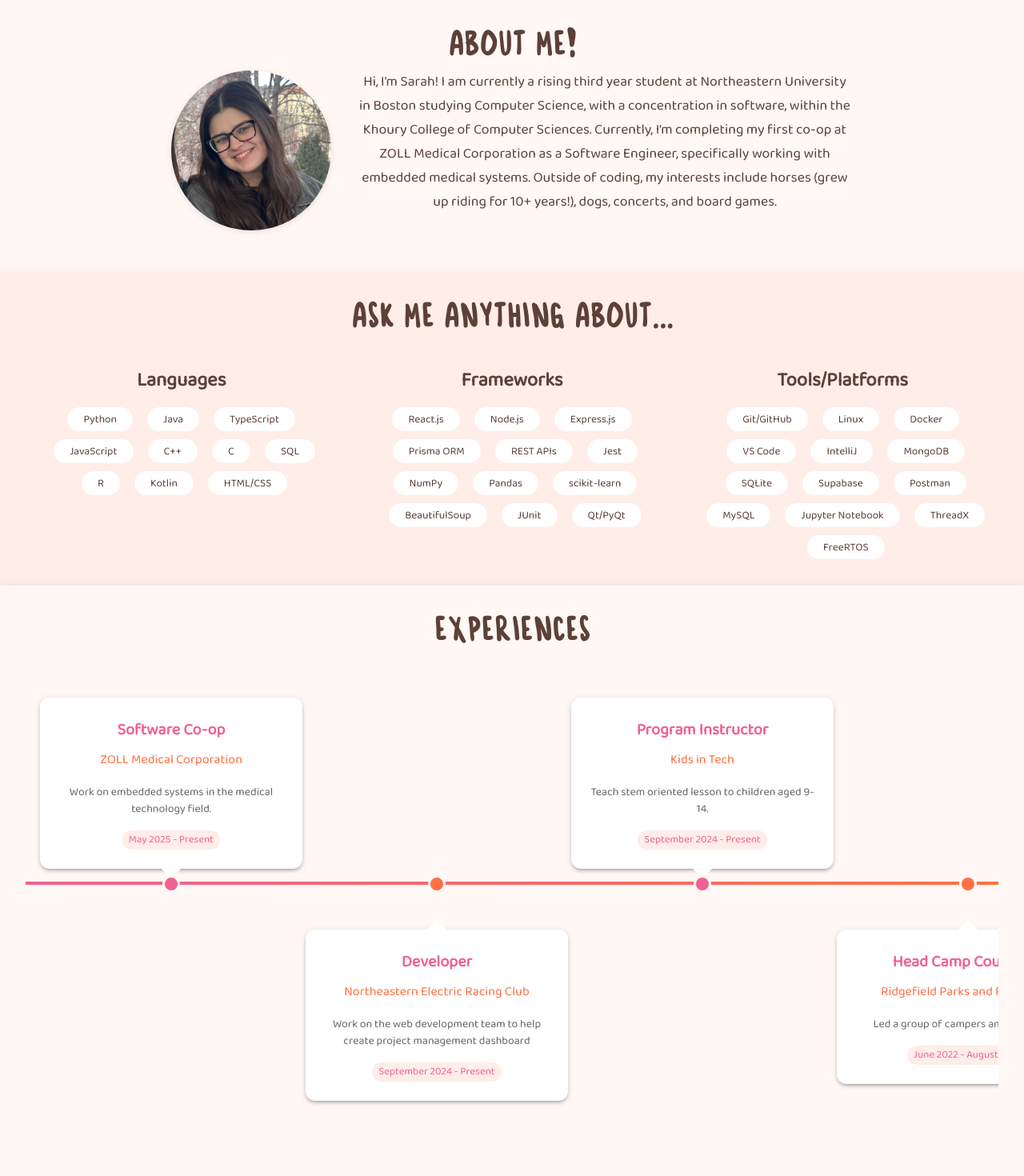
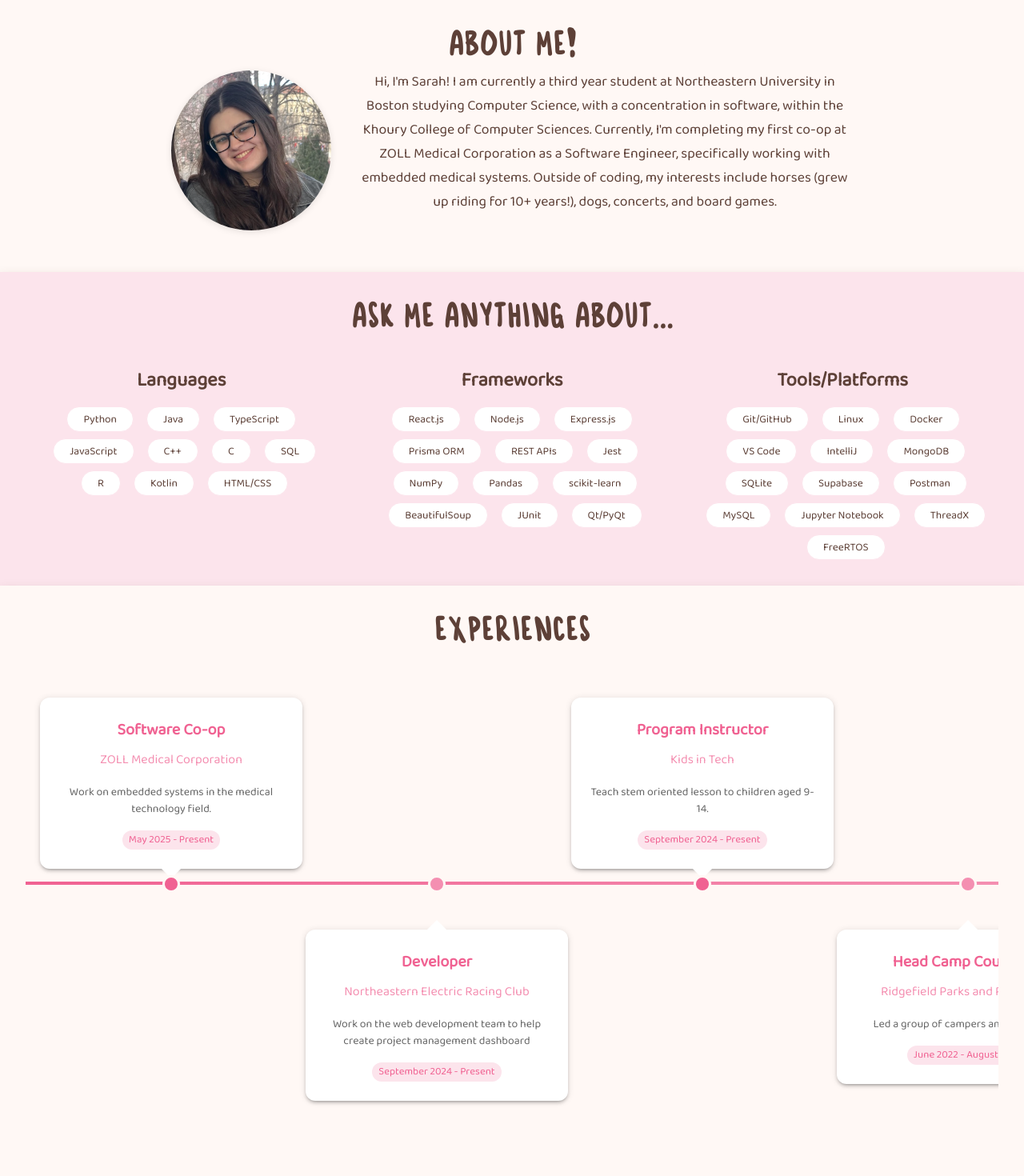
Before and after one commit to staysgt/staysgt.github.io, a React (Create React App) app: page / in a window 1280 px wide. Shown: the top 1470 px of the page at 80% size. Built offline with nearby package versions, Linux system fonts and the light colour scheme; some icons are missing.

Commit message:
color part 2

```diff
--- a/src/components/ExperienceCard.js
+++ b/src/components/ExperienceCard.js
@@ -40,7 +40,7 @@ import {
             variant="subtitle1"
             sx={{
               fontWeight: 500,
-              color: "#ff7043",
+              color: "#f48fb1",
               mb: 1
             }}
           >
@@ -66,7 +66,7 @@ import {
               label={experience.timeFrame}
               size="small"
               sx={{
-                backgroundColor: "#ffede8",
+                backgroundColor: "#fce4ec",
                 color: "#f06292",
                 fontWeight: 500,
               }}
@@ -81,7 +81,7 @@ import {
               fontWeight: 500,
               textTransform: "none",
               "&:hover": {
-                backgroundColor: "#ffede8",
+                backgroundColor: "#fce4ec",
               },
             }}
           >
--- a/src/components/projectcard.js
+++ b/src/components/projectcard.js
@@ -43,7 +43,7 @@ import {
           href={proj.link}
           target="_blank"
           rel="noreferrer"
-          style={{ color: "#ff7043", textDecoration: "none" }}
+          style={{ color: "#f48fb1", textDecoration: "none" }}
         >
           <GitHubIcon fontSize="small" />
         </a>
@@ -68,9 +68,9 @@ import {
                   backgroundColor: "#ffffff",
                   color: "#5d4037",
                   fontWeight: 500,
-                  border: "1px solid #ffede8",
+                  border: "1px solid #fce4ec",
                   "&:hover": {
-                    backgroundColor: i % 2 === 0 ? "#f06292" : "#ff7043",
+                    backgroundColor: i % 2 === 0 ? "#f06292" : "#f48fb1",
                     color: "#ffffff",
                     border: "none",
                   }
@@ -88,7 +88,7 @@ import {
               fontWeight: 500,
               textTransform: "none",
               "&:hover": {
-                backgroundColor: "#ffede8",
+                backgroundColor: "#fce4ec",
               },
             }}
           >
--- a/src/sections/About.js
+++ b/src/sections/About.js
@@ -53,7 +53,7 @@ export default function About() {
                 color: "#5d4037",
               }}
             >
-              Hi, I'm Sarah! I am currently a rising third year student at
+              Hi, I'm Sarah! I am currently a third year student at
               Northeastern University in Boston studying Computer Science, with
               a concentration in software, within the Khoury College of Computer
               Sciences. Currently, I'm completing my first co-op at ZOLL Medical
--- a/src/sections/Experience.js
+++ b/src/sections/Experience.js
@@ -21,11 +21,11 @@ export default function ExperienceTimeline() {
           height: "8px",
         },
         "&::-webkit-scrollbar-track": {
-          backgroundColor: "#ffede8",
+          backgroundColor: "#fce4ec",
           borderRadius: "4px",
         },
         "&::-webkit-scrollbar-thumb": {
-          backgroundColor: "#ff7043",
+          backgroundColor: "#f48fb1",
           borderRadius: "4px",
         }
       }}>
@@ -36,7 +36,7 @@ export default function ExperienceTimeline() {
             left: 0,
             right: 0,
             height: "4px",
-            background: "linear-gradient(to right, #f06292, #ff7043)",
+            background: "linear-gradient(to right, #f06292, #f48fb1)",
             zIndex: 1
           }}
         />
@@ -70,7 +70,7 @@ export default function ExperienceTimeline() {
                   transform: "translateX(-50%)",
                   width: "16px",
                   height: "16px",
-                  backgroundColor: index % 2 === 0 ? "#f06292" : "#ff7043",
+                  backgroundColor: index % 2 === 0 ? "#f06292" : "#f48fb1",
                   borderRadius: "50%",
                   zIndex: 2,
                   border: "3px solid #fff8f5"
@@ -121,7 +121,7 @@ export default function ExperienceTimeline() {
                   variant="subtitle1"
                   sx={{
                     fontWeight: 500,
-                    color: "#ff7043",
+                    color: "#f48fb1",
                     mb: 2
                   }}
                 >
@@ -140,7 +140,7 @@ export default function ExperienceTimeline() {
                   label={exp.timeFrame}
                   size="small"
                   sx={{
-                    backgroundColor: "#ffede8",
+                    backgroundColor: "#fce4ec",
                     color: "#f06292",
                     fontWeight: 500,
                   }}
--- a/src/sections/Projects.js
+++ b/src/sections/Projects.js
@@ -5,7 +5,7 @@ import ProjectCard from "../components/projectcard";
 
 export default function ProjectGrid() {
   return (
-    <Box sx={{ p:"1rem" }} style={{ backgroundColor: '#ffede8' , boxShadow: '0 4px 12px rgba(93, 64, 55, 0.15)'}}>
+    <Box sx={{ p:"1rem" }} style={{ backgroundColor: '#fce4ec' , boxShadow: '0 4px 12px rgba(93, 64, 55, 0.15)'}}>
       <Typography variant="h3" sx={{fontFamily: 'myhandwriting, sans-serif',
           fontWeight: 'bold', color: '#5d4037'}}>PROJECTS</Typography>
           <Typography>
--- a/src/sections/Skills.js
+++ b/src/sections/Skills.js
@@ -98,8 +98,8 @@ export default function SkillsBox() {
             const isRelated = hoveredSkill && skillRelations[hoveredSkill]?.includes(skill);
             const isHovered = hoveredSkill === skill;
 
-            // Strawberry pink for hover, darker coral for related
-            const hoverColor = isHovered ? "#f06292" : (isRelated ? "#ff7043" : "#ffffff");
+            // Strawberry pink for hover, dusty rose for related
+            const hoverColor = isHovered ? "#f06292" : (isRelated ? "#f48fb1" : "#ffffff");
 
             return (
               <Chip
@@ -116,7 +116,7 @@ export default function SkillsBox() {
                   transition: "0.3s",
                   transform: isHovered || isRelated ? "scale(1.05)" : "scale(1)",
                   boxShadow: isHovered || isRelated ? 3 : 0,
-                  border: isHovered || isRelated ? "none" : "1px solid #ffede8",
+                  border: isHovered || isRelated ? "none" : "1px solid #fce4ec",
                   "&:hover": {
                     backgroundColor: "#f06292",
                     color: "#ffffff",
@@ -137,7 +137,7 @@ export default function SkillsBox() {
     <Box
       sx={{
         p: "2rem",
-        backgroundColor: '#ffede8',
+        backgroundColor: '#fce4ec',
         boxShadow: '0 4px 12px rgba(93, 64, 55, 0.15)',
         borderRadius: 0
       }}
```
